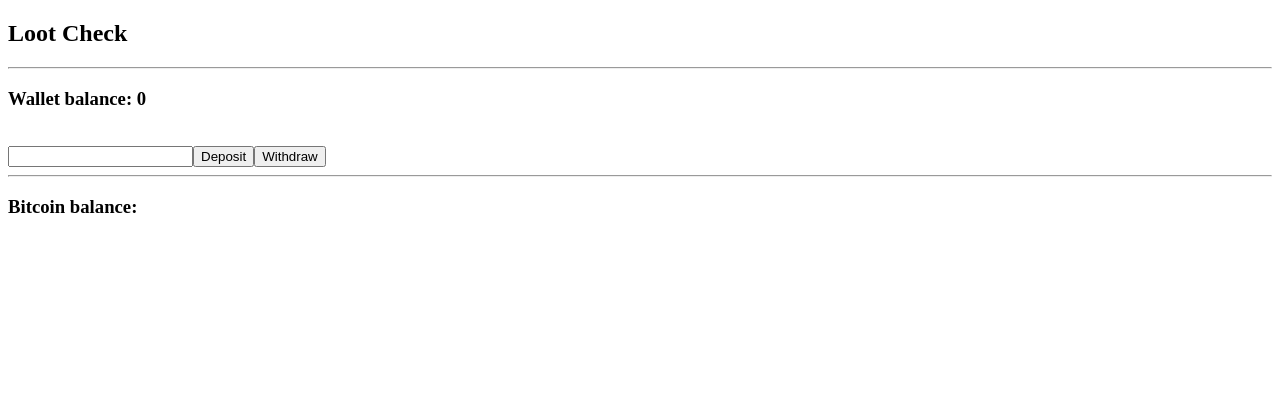
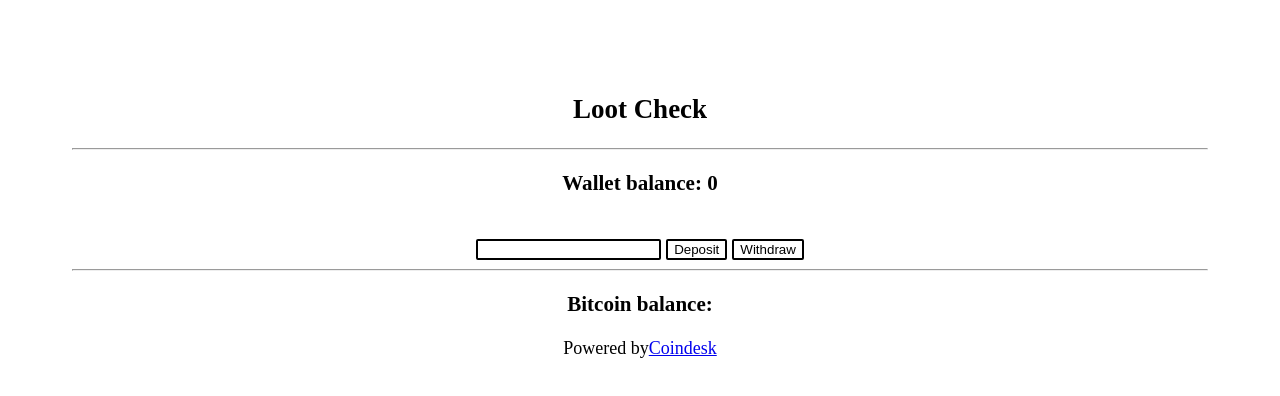
Before and after one commit to GawahChan/Lootcheck, a React (Create React App) app: page / in a window 1280 px wide. Shown: the top 396 px of the page. Built offline with nearby package versions, Linux system fonts and the light colour scheme; no server answers; what sfcookies would draw is missing.

Commit message:
included stylings and credits for coindesk

```diff
--- a/src/components/App.js
+++ b/src/components/App.js
@@ -10,6 +10,11 @@ const App = () => {
             <Wallet />
             <hr />
             <Loot />
+            <div>Powered by
+                <a href='https://www.coindesk.com/price' target= '_blank'>
+                    Coindesk
+                </a>
+            </div>
         </div>
     );
 }
--- /dev/null
+++ b/src/index.css
@@ -0,0 +1,15 @@
+body {
+    text-align: center;
+    padding: 5%;
+    font-size: 18px;
+}
+
+button {
+    margin-left: 5px;
+}
+
+button, input {
+    border: 2px solid black;
+    border-radius: 2px;
+    background-color: white;
+}
--- a/src/index.js
+++ b/src/index.js
@@ -5,6 +5,7 @@ import thunk from 'redux-thunk';
 import rootReducer from './reducers';
 import { Provider } from 'react-redux';
 import App from './components/App';
+import './index.css';
 
 const store = createStore(rootReducer, applyMiddleware(thunk));
 
```
Also changed, not shown: 2 other files (tests, documents, lock files or other folders).
